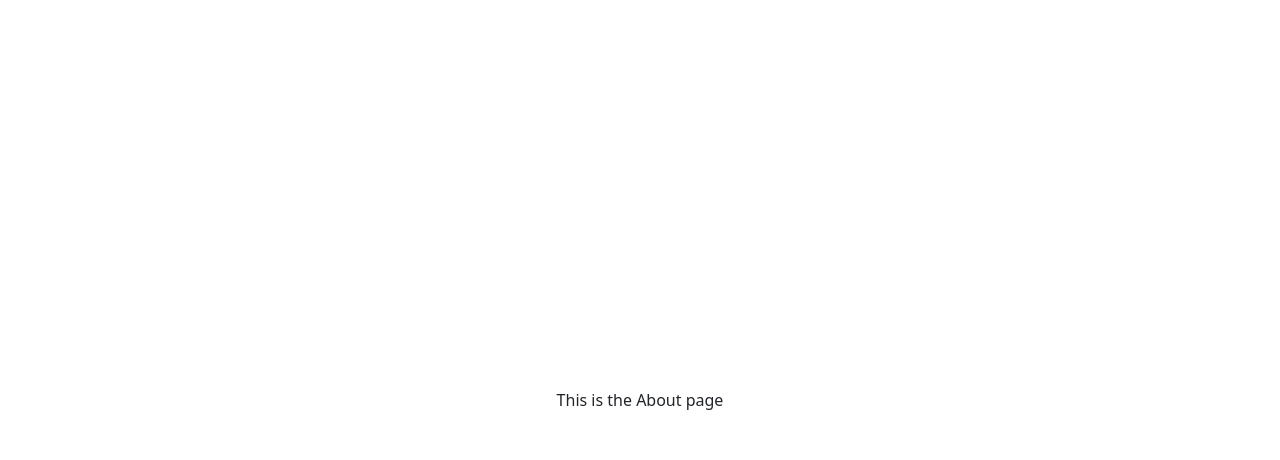
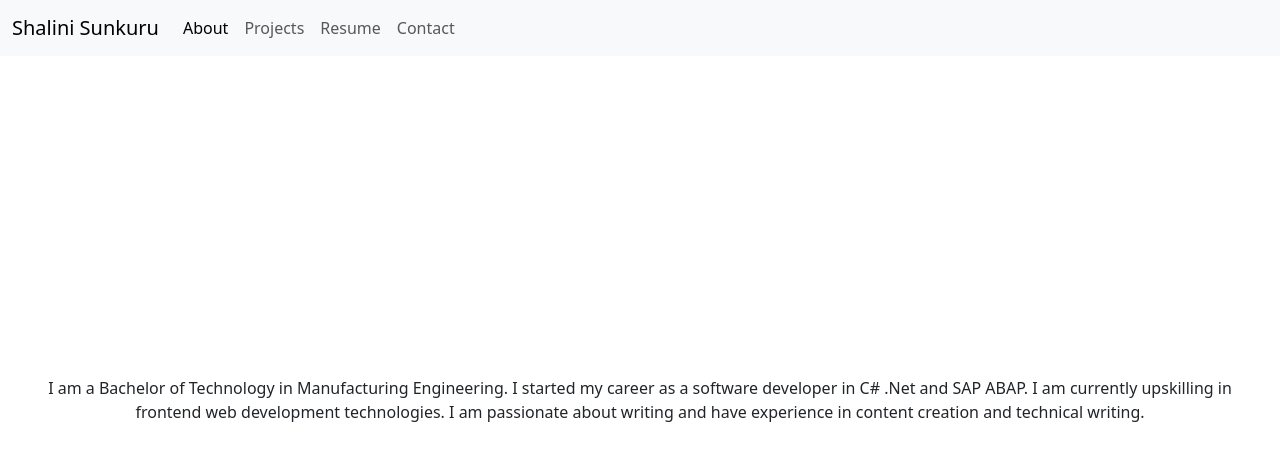
Before and after one commit to ShaliniSunkuru/shalini-s-react-portfolio, a React (Vite) app: page / in a window 1280 px wide. Shown: the top 460 px of the page. Built offline with nearby package versions, Linux system fonts and the light colour scheme.

Commit message:
added navbar component

```diff
--- a/src/App.jsx
+++ b/src/App.jsx
@@ -1,5 +1,6 @@
 import { useState } from 'react'
 import {BrowserRouter as Router, Routes, Route} from 'react-router-dom';
+import Navbar from './components/Navbar';
 import About from './pages/About';
 import Projects from './pages/Projects';
 import Resume from './pages/Resume';
@@ -11,6 +12,7 @@
 
   return (
     <Router>
+      <Navbar />
       <Routes>
         <Route path="/" element={<About />}></Route>
         <Route path='/projects' element={<Projects />} ></Route>
--- /dev/null
+++ b/src/components/Navbar.jsx
@@ -0,0 +1,73 @@
+import {Link, NavLink} from 'react-router-dom';
+
+function Navbar(){
+    return(
+        <nav className="navbar fixed-top navbar-expand-lg bg-body-tertiary">
+            <div className="container-fluid">
+                <Link className="navbar-brand" to="/">
+                    Shalini Sunkuru
+                </Link>
+                <button
+                    className="navbar-toggler"
+                    type="button"
+                    data-bs-toggle="collapse"
+                    data-bs-target="#navbarNavAltMarkup"
+                    aria-controls="navbarNavAltMarkup"
+                    aria-expanded="false"
+                    aria-label="Toggle navigation"
+                >
+                    <span className="navbar-toggler-icon"></span>
+                </button>
+                <div className="collapse navbar-collapse" id="navbarNavAltMarkup">
+                    <ul className="navbar-nav">
+                        <li className='nav-item'>
+                        <NavLink
+                            to="/"
+                            className={({ isActive }) =>
+                                isActive ? 'nav-link active' : 'nav-link'
+                             }
+                        >
+                        About
+                        </NavLink>
+                        </li>
+
+                        <li className='nav-item'>
+                        <NavLink
+                            to="/projects"
+                            className={({ isActive }) =>
+                                isActive ? 'nav-link active' : 'nav-link'
+                             }
+                        >
+                        Projects
+                        </NavLink>
+                        </li>
+
+                        <li className='nav-item'>
+                        <NavLink
+                            to="/resume"
+                            className={({ isActive }) =>
+                                isActive ? 'nav-link active' : 'nav-link'
+                             }
+                        >
+                        Resume
+                        </NavLink>
+                        </li>
+
+                        <li className='nav-item'>
+                        <NavLink
+                            to="/contact"
+                            className={({ isActive }) =>
+                                isActive ? 'nav-link active' : 'nav-link'
+                             }
+                        >
+                        Contact
+                        </NavLink>
+                        </li>
+                    </ul>
+                </div>
+            </div>
+        </nav>
+    );
+}
+
+export default Navbar;
--- a/src/pages/About.jsx
+++ b/src/pages/About.jsx
@@ -1,6 +1,6 @@
 function About(){
     return(
-        <div>This is the About page</div>
+        <div>I am a Bachelor of Technology in Manufacturing Engineering. I started my career as a software developer in C# .Net and SAP ABAP. I am currently upskilling in frontend web development technologies. I am passionate about writing and have experience in content creation and technical writing.</div>
     )
 }
 
```
